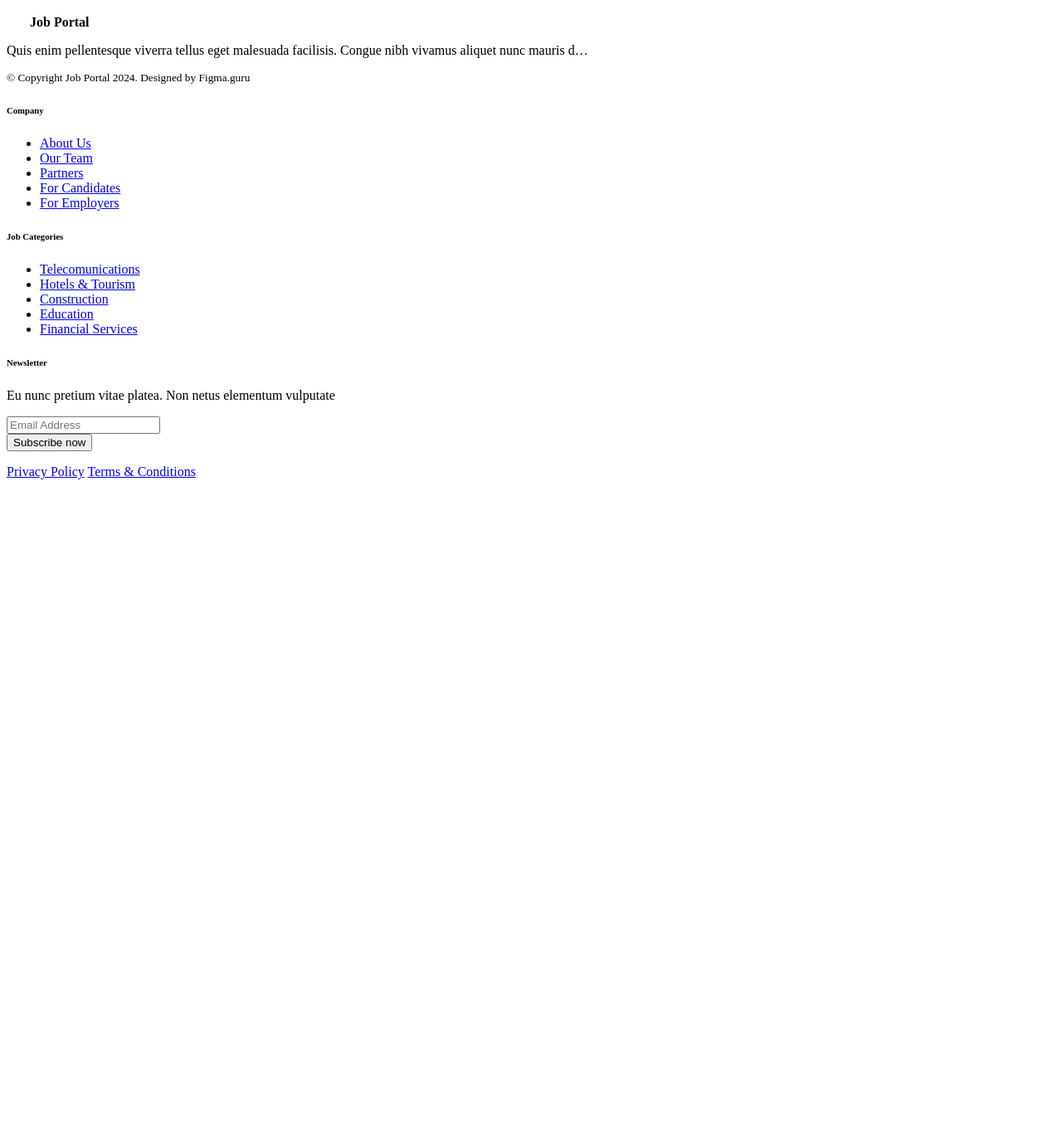
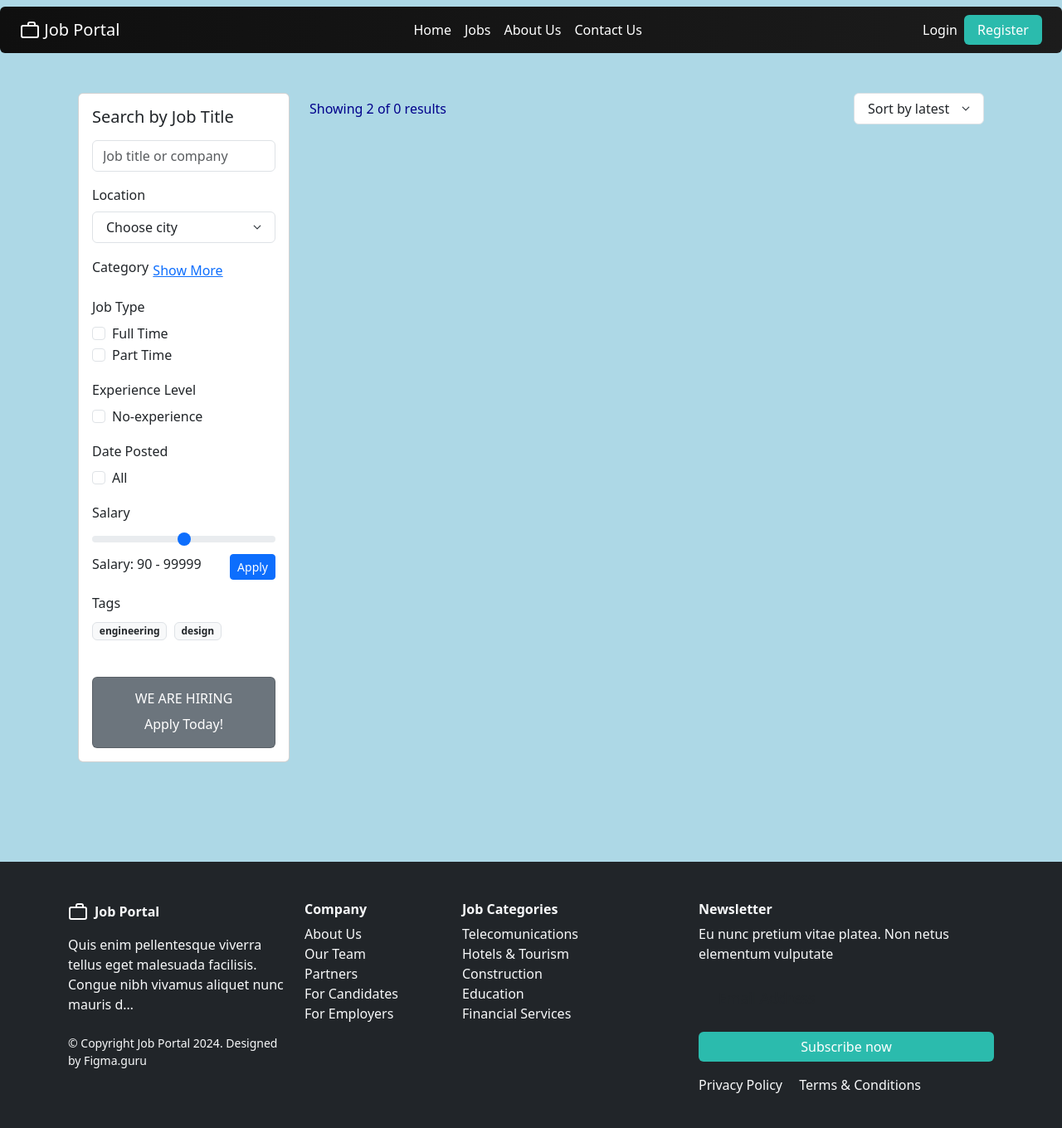
Before and after one commit to PNamGP1120/RecruitmentFlaskApp, a Flask app: template app/templates/jobs.html in a window 1280 px wide. Shown: the whole page at 83% size. Before the commit the page ends 578 px from the top, so only its background shows below. Run offline with Flask 3, Linux system fonts and the light colour scheme; the template is opened without the code that fills it: values that come from a table or form of the project are taken from there, others are empty.

Commit message:
quan ly job

```diff
--- a/app/index.py
+++ b/app/index.py
@@ -1,11 +1,24 @@
-from flask import render_template
-from app import app
+from flask import render_template, request
+from app import app, db
+from app import dao
 
 @app.route('/')
 def index():
     return render_template('index.html')
 
 
+@app.route("/jobs", methods=["get"])
+def job():
+    cates = dao.load_cate()
+    page = int(request.args.get('page', 1))
+    page_size = 2
+    jobs = dao.load_jobs(page=page, per_page=page_size)
+
+    # job_title = requet
+
+    return render_template("jobs.html", cates=cates, jobs=jobs)
+
+
 if __name__ == '__main__':
     with app.app_context():
         from app.admin import *
--- a/app/static/js/main.js
+++ b/app/static/js/main.js
@@ -0,0 +1,7 @@
+document.addEventListener("DOMContentLoaded", function() {
+    const urlParams = new URLSearchParams(window.location.search);
+    const currentPage = urlParams.get('page') || '1';
+    let item = document.getElementById(`page${currentPage}`);
+    console.info(item);
+    item.classList.add('active');
+  });
--- a/app/templates/jobs.html
+++ b/app/templates/jobs.html
@@ -1,118 +1,120 @@
-<!--{% extends 'layout/base.html' %}-->
+{% extends 'layout/base.html' %}
 
-<!--{% block content %}-->
-<!--<div class="container-fluid py-4">-->
-<!--  <div class="row">-->
-<!--    &lt;!&ndash; Sidebar &ndash;&gt;-->
-<!--    <div class="col-lg-3 mb-4">-->
-<!--      <div class="card p-3">-->
-<!--        <h5 class="mb-3">Search by Job Title</h5>-->
-<!--        <input type="text" class="form-control mb-3" placeholder="Job title or company">-->
-<!--        <div class="mb-3">-->
-<!--          <label class="form-label">Location</label>-->
-<!--          <select class="form-select">-->
-<!--            <option>Choose city</option>-->
-<!--            &lt;!&ndash; Thêm các thành phố &ndash;&gt;-->
-<!--          </select>-->
-<!--        </div>-->
-<!--        <div class="mb-3">-->
-<!--          <label class="form-label">Category</label>-->
-<!--          <div class="form-check">-->
-<!--            <input class="form-check-input" type="checkbox" id="cat1">-->
-<!--            <label class="form-check-label" for="cat1">E Commerce</label>-->
-<!--          </div>-->
-<!--          &lt;!&ndash; Thêm các category khác &ndash;&gt;-->
-<!--          <button class="btn btn-link p-0 mt-1">Show More</button>-->
-<!--        </div>-->
-<!--        <div class="mb-3">-->
-<!--          <label class="form-label">Job Type</label>-->
-<!--          <div class="form-check">-->
-<!--            <input class="form-check-input" type="checkbox" id="fulltime">-->
-<!--            <label class="form-check-label" for="fulltime">Full Time</label>-->
-<!--          </div>-->
-<!--          &lt;!&ndash; Thêm các loại khác &ndash;&gt;-->
-<!--        </div>-->
-<!--        <div class="mb-3">-->
-<!--          <label class="form-label">Experience Level</label>-->
-<!--          <div class="form-check">-->
-<!--            <input class="form-check-input" type="checkbox" id="noexp">-->
-<!--            <label class="form-check-label" for="noexp">No-experience</label>-->
-<!--          </div>-->
-<!--          &lt;!&ndash; Thêm các level khác &ndash;&gt;-->
-<!--        </div>-->
-<!--        <div class="mb-3">-->
-<!--          <label class="form-label">Date Posted</label>-->
-<!--          <div class="form-check">-->
-<!--            <input class="form-check-input" type="checkbox" id="all">-->
-<!--            <label class="form-check-label" for="all">All</label>-->
-<!--          </div>-->
-<!--          &lt;!&ndash; Thêm các lựa chọn khác &ndash;&gt;-->
-<!--        </div>-->
-<!--        <div class="mb-3">-->
-<!--          <label class="form-label">Salary</label>-->
-<!--          <input type="range" class="form-range" min="0" max="99999">-->
-<!--          <div class="d-flex justify-content-between">-->
-<!--            <span>Salary: 90 - 99999</span>-->
-<!--            <button class="btn btn-primary btn-sm">Apply</button>-->
-<!--          </div>-->
-<!--        </div>-->
-<!--        <div class="mb-3">-->
-<!--          <label class="form-label">Tags</label>-->
-<!--          <div>-->
-<!--            <span class="badge bg-light text-dark border me-1 mb-1">engineering</span>-->
-<!--            <span class="badge bg-light text-dark border me-1 mb-1">design</span>-->
-<!--            &lt;!&ndash; Thêm các tag khác &ndash;&gt;-->
-<!--          </div>-->
-<!--        </div>-->
-<!--        <div class="card bg-secondary text-white mt-4">-->
-<!--          <div class="card-body text-center">-->
-<!--            <h6>WE ARE HIRING</h6>-->
-<!--            <p class="mb-0">Apply Today!</p>-->
-<!--          </div>-->
-<!--        </div>-->
-<!--      </div>-->
-<!--    </div>-->
-<!--    &lt;!&ndash; Main Content &ndash;&gt;-->
-<!--    <div class="col-lg-9">-->
-<!--      <div class="d-flex justify-content-between align-items-center mb-3">-->
-<!--        <span>Showing 6-6 of 10 results</span>-->
-<!--        <select class="form-select w-auto">-->
-<!--          <option>Sort by latest</option>-->
-<!--        </select>-->
-<!--      </div>-->
-<!--      &lt;!&ndash; Job List &ndash;&gt;-->
-<!--      <div class="list-group">-->
-<!--        &lt;!&ndash; Job Item &ndash;&gt;-->
-<!--        <div class="list-group-item mb-3">-->
-<!--          <div class="d-flex justify-content-between">-->
-<!--            <div>-->
-<!--              <span class="badge bg-success mb-2">10 min ago</span>-->
-<!--              <h5 class="mb-1">Forward Security Director</h5>-->
-<!--              <div class="text-muted mb-1">Bauch, Schuppe and Schulist Co</div>-->
-<!--              <div class="mb-1">-->
-<!--                <span class="me-2"><i class="bi bi-briefcase"></i> Hotels & Tourism</span>-->
-<!--                <span class="me-2"><i class="bi bi-clock"></i> Full time</span>-->
-<!--                <span class="me-2"><i class="bi bi-cash"></i> $40000-$42000</span>-->
-<!--                <span class="me-2"><i class="bi bi-geo-alt"></i> New York, USA</span>-->
-<!--              </div>-->
-<!--            </div>-->
-<!--            <div class="d-flex flex-column align-items-end">-->
-<!--              <button class="btn btn-success mb-2">Job Details</button>-->
-<!--              <i class="bi bi-bookmark"></i>-->
-<!--            </div>-->
-<!--          </div>-->
-<!--        </div>-->
-<!--        &lt;!&ndash; Lặp lại cho các job khác &ndash;&gt;-->
-<!--      </div>-->
-<!--      &lt;!&ndash; Pagination &ndash;&gt;-->
-<!--      <nav class="mt-4">-->
-<!--        <ul class="pagination justify-content-center">-->
-<!--          <li class="page-item active"><a class="page-link" href="#">1</a></li>-->
-<!--          <li class="page-item"><a class="page-link" href="#">2</a></li>-->
-<!--          <li class="page-item"><a class="page-link" href="#">Next</a></li>-->
-<!--        </ul>-->
-<!--      </nav>-->
-<!--    </div>-->
-<!--  </div>-->
-<!--</div>-->
-<!--{% endblock %}-->
+{% block content %}
+<div class="container-fluid py-4">
+  <div class="row">
+    <!-- Sidebar -->
+    <div class="col-lg-3 mb-4">
+      <div class="card p-3">
+        <h5 class="mb-3">Search by Job Title</h5>
+        <input type="text" class="form-control mb-3" placeholder="Job title or company">
+        <div class="mb-3">
+          <label class="form-label">Location</label>
+          <select class="form-select">
+            <option>Choose city</option>
+            <!-- Thêm các thành phố -->
+          </select>
+        </div>
+        <div class="mb-3">
+          <label class="form-label">Category</label>
+            {% for c in cates %}
+            <div class="form-check">
+            <input class="form-check-input" type="checkbox" id="{{ c.id }}">
+            <label class="form-check-label" for="{{ c.id }}">{{ c.name }}</label>
+          </div>
+            {% endfor%}
+          <button class="btn btn-link p-0 mt-1">Show More</button>
+        </div>
+        <div class="mb-3">
+          <label class="form-label">Job Type</label>
+          <div class="form-check">
+            <input class="form-check-input" type="checkbox" id="fulltime">
+            <label class="form-check-label" for="fulltime">Full Time</label>
+          </div>
+          <div class="form-check">
+            <input class="form-check-input" type="checkbox" id="parttime">
+            <label class="form-check-label" for="parttime">Part Time</label>
+          </div>
+        </div>
+        <div class="mb-3">
+          <label class="form-label">Experience Level</label>
+          <div class="form-check">
+            <input class="form-check-input" type="checkbox" id="noexp">
+            <label class="form-check-label" for="noexp">No-experience</label>
+          </div>
+          <!-- Thêm các level khác -->
+        </div>
+        <div class="mb-3">
+          <label class="form-label">Date Posted</label>
+          <div class="form-check">
+            <input class="form-check-input" type="checkbox" id="all">
+            <label class="form-check-label" for="all">All</label>
+          </div>
+          <!-- Thêm các lựa chọn khác -->
+        </div>
+        <div class="mb-3">
+          <label class="form-label">Salary</label>
+          <input type="range" class="form-range" min="0" max="99999">
+          <div class="d-flex justify-content-between">
+            <span>Salary: 90 - 99999</span>
+            <button class="btn btn-primary btn-sm">Apply</button>
+          </div>
+        </div>
+        <div class="mb-3">
+          <label class="form-label">Tags</label>
+          <div>
+            <span class="badge bg-light text-dark border me-1 mb-1">engineering</span>
+            <span class="badge bg-light text-dark border me-1 mb-1">design</span>
+            <!-- Thêm các tag khác -->
+          </div>
+        </div>
+        <div class="card bg-secondary text-white mt-4">
+          <div class="card-body text-center">
+            <h6>WE ARE HIRING</h6>
+            <p class="mb-0">Apply Today!</p>
+          </div>
+        </div>
+      </div>
+    </div>
+    <!-- Main Content -->
+    <div class="col-lg-9">
+      <div class="d-flex justify-content-between align-items-center mb-3">
+        <span>Showing {{jobs.page * 2}} of {{jobs.total}} results</span>
+        <select class="form-select w-auto">
+          <option>Sort by latest</option>
+        </select>
+      </div>
+      <!-- Job List -->
+      <div class="list-group">
+          {% if not jobs %}
+          <div class="text-center alert alert-danger">KHÔNG CÓ CÔNG VIỆC NÀO PHÙ HỢP!</div>
+          {% else %}
+            {% for job in jobs.items %}
+                <!-- Job Item -->
+              {% include 'layout/cardjob.html'%}
+
+            {% endfor %}
+          <!-- Pagination -->
+      <nav class="mt-4">
+        <ul class="pagination justify-content-center">
+          {% if jobs.has_prev  %}
+          <li class="page-item"><a class="page-link" href="{{ url_for('job', page=jobs.prev_num) }}">Previous</a></li>
+          {% endif %}
+
+          {% for p in range(1, jobs.pages+1) %}
+          <li id="page{{p}}" class="page-item"><a class="page-link" href="{{ url_for('job', page=p) }}">{{p}}</a></li>
+          {% endfor %}
+
+          {% if jobs.has_next %}
+          <li class="page-item"><a class="page-link" href="{{ url_for('job', page=jobs.next_num) }}">Next</a></li>
+          {% endif %}
+        </ul>
+      </nav>
+          {% endif %}
+      </div>
+
+    </div>
+  </div>
+</div>
+
+{% endblock %}
```
Also changed, not shown: app/dao.py (+17 -6 lines), app/templates/layout/cardjob.html (added, +19 -0 lines).
